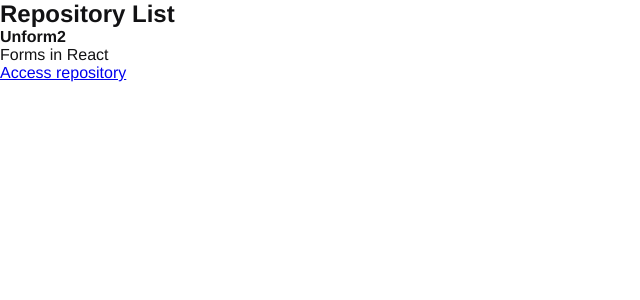
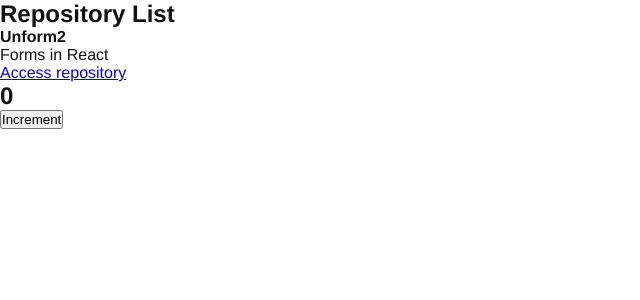
Before and after one commit to PePacheco/Github-Explorer-React, a React app: page / in a window 1280 px wide. Shown: the top 300 px of the page, without its empty margins (0-640 px from the left). Built offline with nearby package versions, Linux system fonts and the light colour scheme.

Commit message:
Adding the counter element and react fast refresh

```diff
--- a/package.json
+++ b/package.json
@@ -10,9 +10,11 @@
   "author": "",
   "license": "ISC",
   "dependencies": {
+    "@pmmmwh/react-refresh-webpack-plugin": "^0.5.0-rc.4",
     "cross-env": "^7.0.3",
     "react": "^17.0.2",
-    "react-dom": "^17.0.2"
+    "react-dom": "^17.0.2",
+    "react-refresh": "^0.10.0"
   },
   "devDependencies": {
     "@babel/cli": "^7.14.8",
--- a/src/App.jsx
+++ b/src/App.jsx
@@ -1,6 +1,12 @@
+import { Counter } from './components/Counter'
 import { RepositoryList } from './components/RepositoryList'
 import './styles/global.scss'
 
 export function App() {
-	return <RepositoryList />
+	return (
+		<>
+			<RepositoryList />
+			<Counter />
+		</>
+	)
 }
--- /dev/null
+++ b/src/components/Counter.jsx
@@ -0,0 +1,18 @@
+import { useState } from "react"
+
+export function Counter() {
+	const [counter, setCounter] = useState(0)
+
+	function increment() {
+		setCounter(counter + 1)
+	}
+
+	return (
+		<div>
+			<h2>{counter}</h2>
+			<button type="button" onClick={increment}>
+				Increment
+			</button>
+		</div>
+	)
+}
--- a/webpack.config.js
+++ b/webpack.config.js
@@ -1,5 +1,6 @@
 const path = require("path")
 const HtmlWebpackPlugin = require('html-webpack-plugin')
+const ReactRefreshWebpackPlugin = require('@pmmmwh/react-refresh-webpack-plugin')
 
 const isDevelopment = process.env.NODE_ENV !== 'production'
 
@@ -15,19 +16,30 @@ module.exports = {
 		extensions: [".js", ".jsx"],
 	},
 	devServer: {
-		static: path.resolve(__dirname, 'public')
+		static: path.resolve(__dirname, 'public'),
+		hot: true
 	},
 	plugins: [
+		isDevelopment && new ReactRefreshWebpackPlugin({
+			overlay: false,
+		  }),
 		new HtmlWebpackPlugin({
 			template: path.resolve(__dirname, 'public', 'index.html')
 		})
-	],
+	].filter(Boolean),
 	module: {
 		rules: [
 			{
 				test: /\.jsx$/,
 				exclude: /node_modules/,
-				use: "babel-loader"
+				use: {
+					loader: "babel-loader",
+					options: {
+						plugins: [
+							isDevelopment && require.resolve('react-refresh/babel')
+						].filter(Boolean)
+					}
+				}
 			},
 			{
 				test: /\.scss$/,
```
Also changed, not shown: 1 other file (tests, documents, lock files or other folders).
